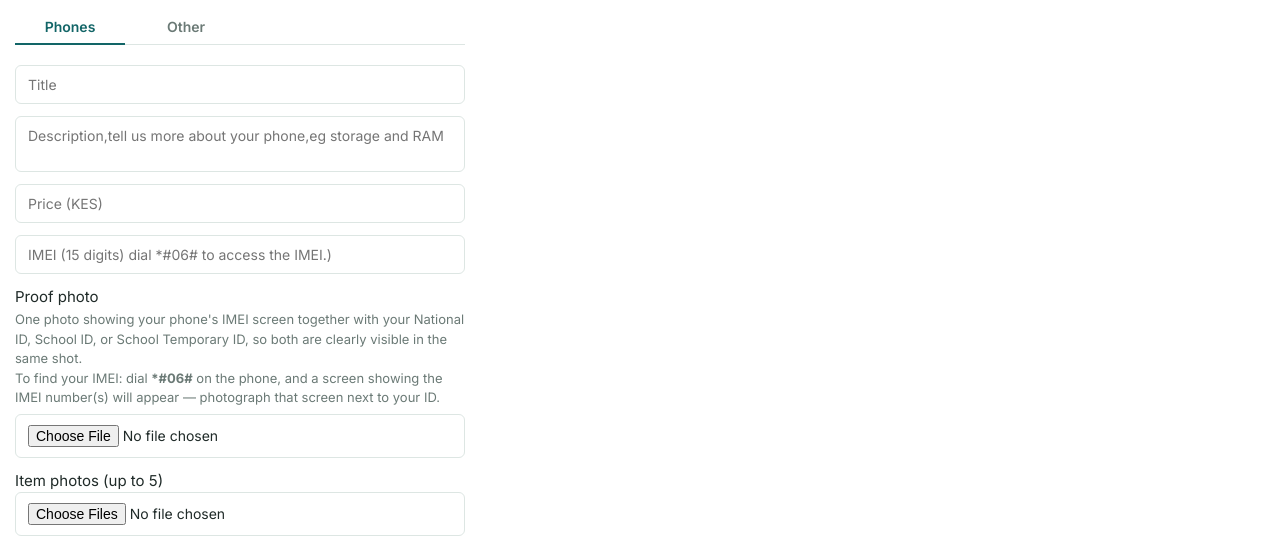
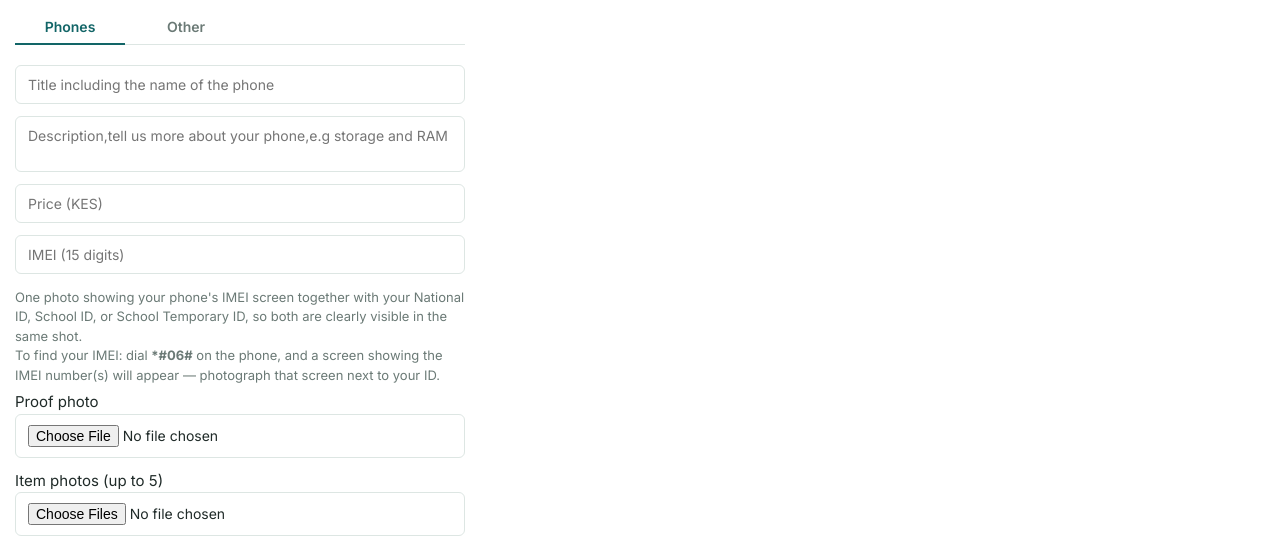
Before and after one commit to Semendo250/safeswap, a React (Vite) app in the folder frontend/: page /create-listing in a window 1280 px wide. Both pictures are taken after a click on the button "Phones". Shown: the part 151-689 px from the top of the page. Built offline with nearby package versions, Linux system fonts and the light colour scheme; no server answers.

Commit message:
change text on create listing page

```diff
--- a/frontend/src/pages/CreateListing.jsx
+++ b/frontend/src/pages/CreateListing.jsx
@@ -58,9 +58,9 @@ export default function CreateListing() {
       <CategoryTabs value={category} onChange={setCategory} />
 
       <form onSubmit={handleSubmit} style={{ display: 'flex', flexDirection: 'column', gap: '12px' }}>
-        <input placeholder="Title" value={title} onChange={(e) => setTitle(e.target.value)} required />
+        <input placeholder="Title including the name of the phone" value={title} onChange={(e) => setTitle(e.target.value)} required />
         <textarea
-          placeholder="Description,tell us more about your phone,eg storage and RAM"
+          placeholder="Description,tell us more about your phone,e.g storage and RAM"
           value={description}
           onChange={(e) => setDescription(e.target.value)}
         />
@@ -75,13 +75,12 @@ export default function CreateListing() {
         {category === 'phone' && (
           <>
             <input
-              placeholder="IMEI (15 digits) dial *#06# to access the IMEI.)"
+              placeholder="IMEI (15 digits)"
               value={imei}
               onChange={(e) => setImei(e.target.value)}
               maxLength={15}
             />
-                                   <label>
-              Proof photo
+                                              <div>
               <div style={{ fontSize: '13px', color: 'var(--color-muted)', margin: '2px 0 6px' }}>
                 One photo showing your phone's IMEI screen together with your National ID, School ID, or
                 School Temporary ID, so both are clearly visible in the same shot.
@@ -89,8 +88,11 @@ export default function CreateListing() {
                 To find your IMEI: dial <strong>*#06#</strong> on the phone, and a screen showing the IMEI
                 number(s) will appear — photograph that screen next to your ID.
               </div>
-              <input type="file" accept="image/*" onChange={(e) => setProofPhoto(e.target.files[0])} />
-            </label>
+              <label>
+                Proof photo
+                <input type="file" accept="image/*" onChange={(e) => setProofPhoto(e.target.files[0])} />
+              </label>
+            </div>
           </>
         )}
 
```
